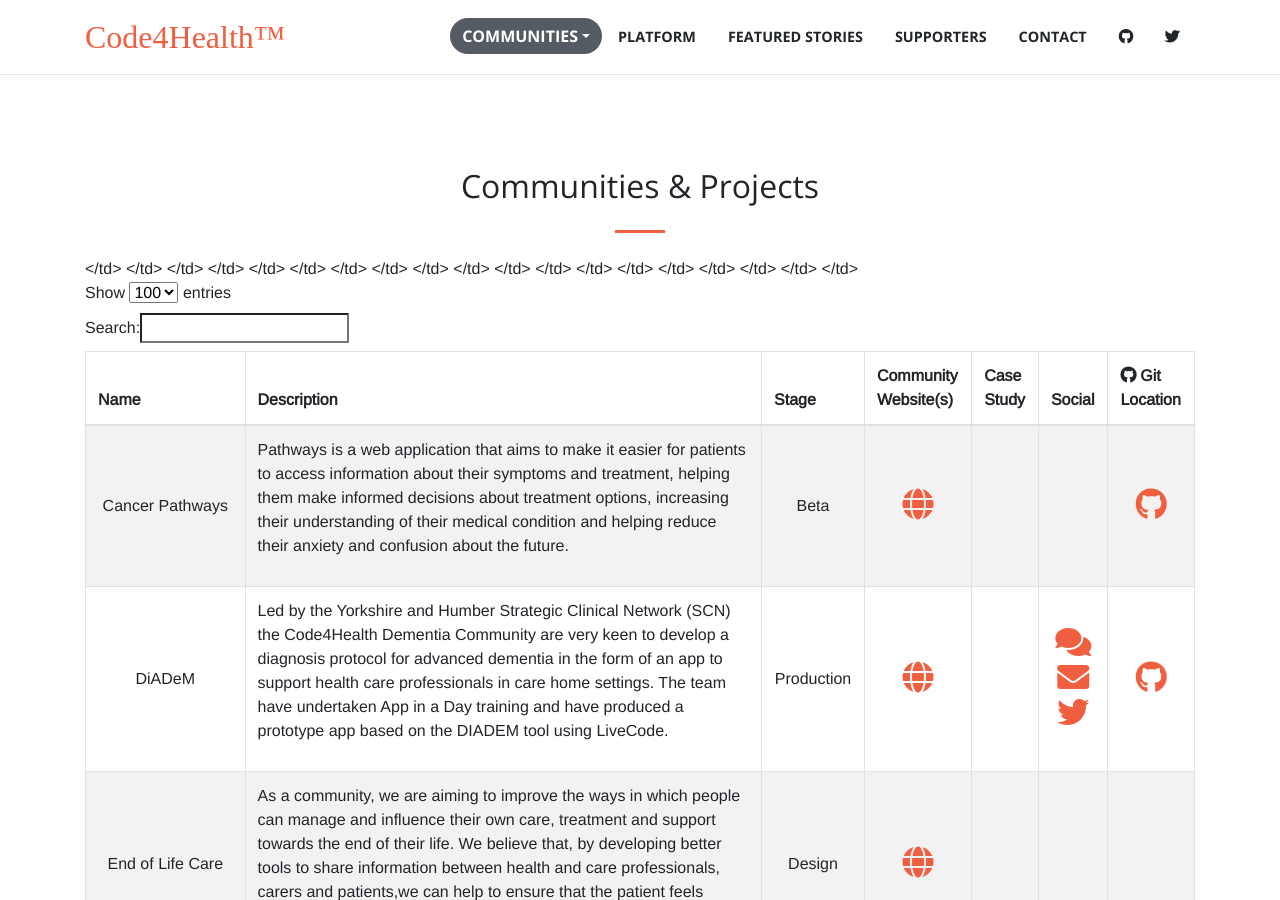
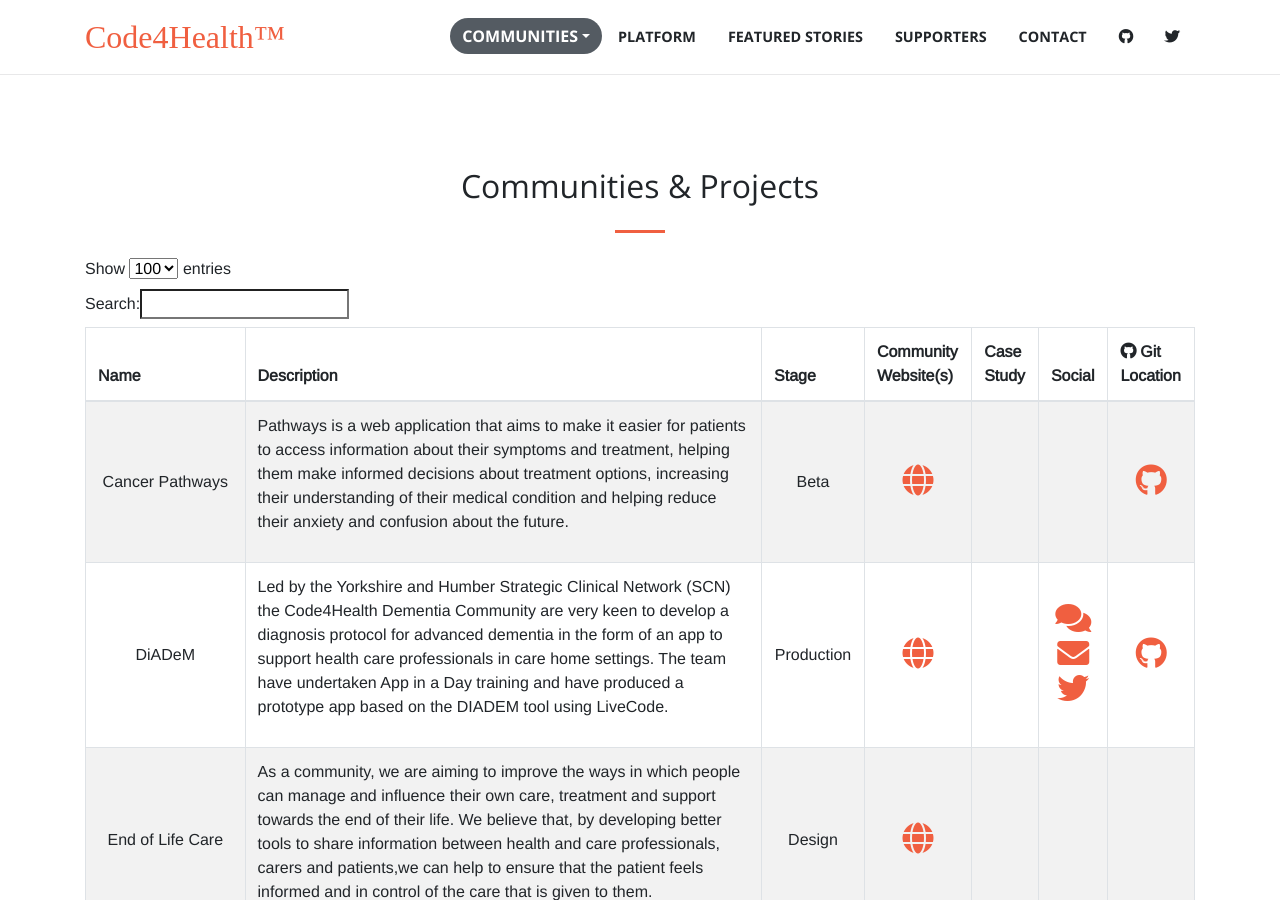
Before and after one commit to robdyke/code4health.org, a Jekyll site: the page built from _pages/communities.md, in a window 1280 px wide and 900 px high, scrolled down 583 px. Built offline with Jekyll 4.4.1, drawn with Linux system fonts in a browser that asks for light colours; nearby versions of some CDN libraries; some web fonts are replaced.

Commit message:
<td> issue resolve

```diff
--- a/_pages/communities.md
+++ b/_pages/communities.md
@@ -50,7 +50,6 @@ title:  "Communities"
                 </td>
                 <td style="text-align:center; vertical-align:middle">
                 {% if communities.casestudy == null %}
-                </td>
                 {% else %}
                 {% if communities.casestudy contains 'http' %}
                 <a href="{{ communities.casestudy }}" target="_blank"><i class="fas fa-file-alt fa-2x"></i></a>
```
